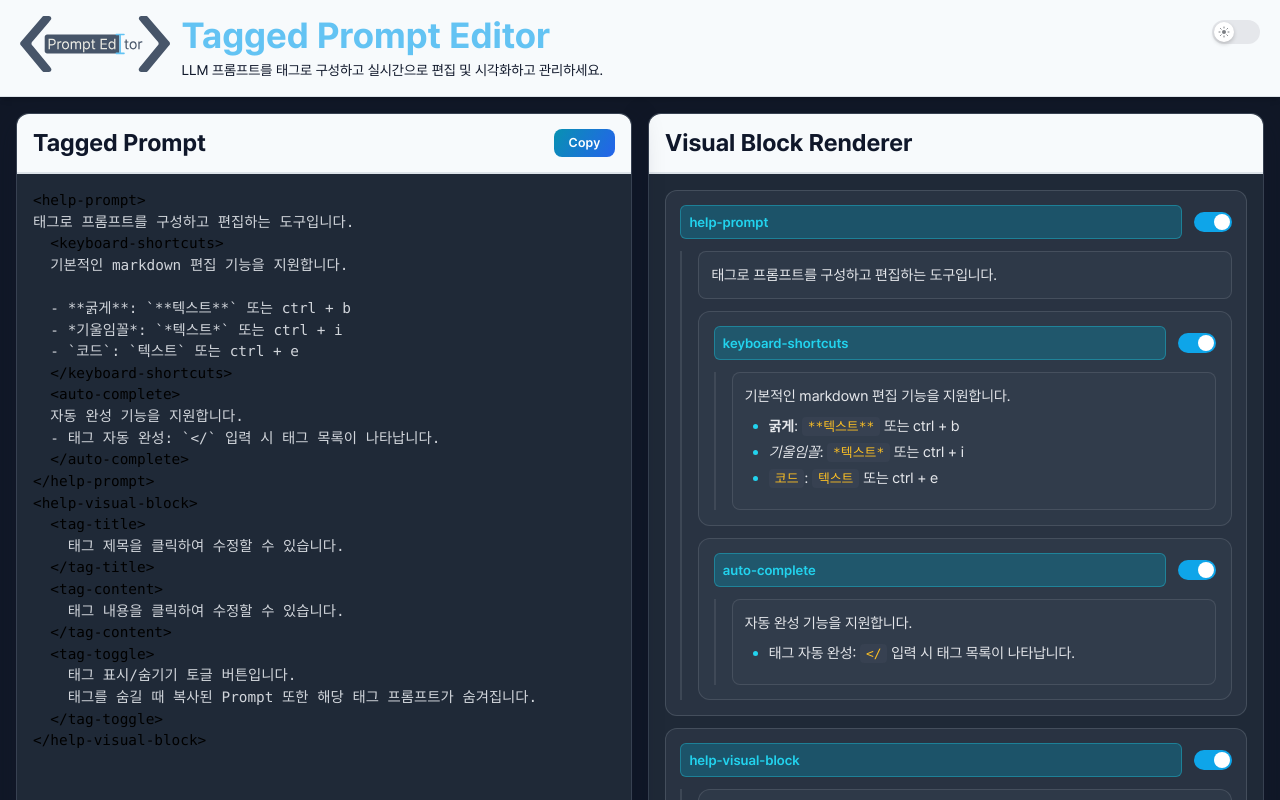
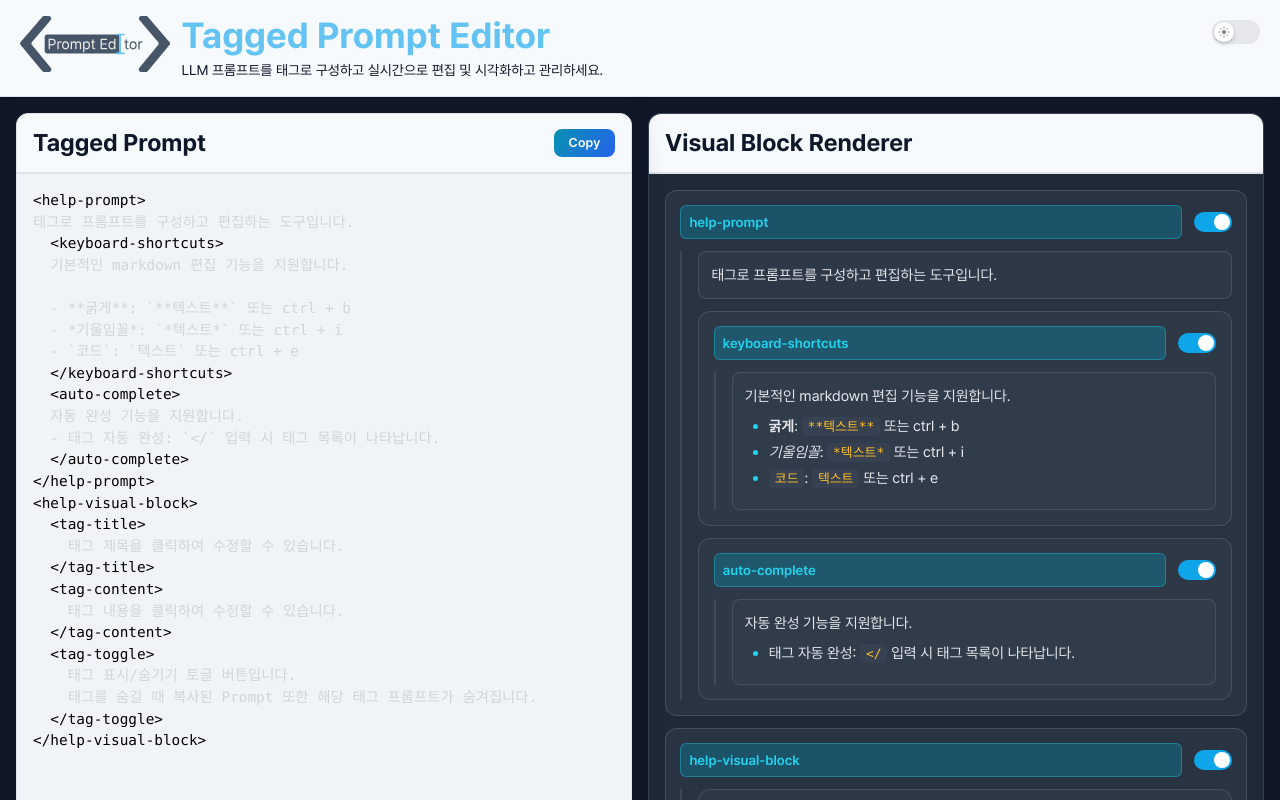
Before and after one commit to Q07K/tagged-prompt-editor, a Vue app: page / in a window 1280 px wide. Shown: the top 800 px of the page. Built offline with nearby package versions, Linux system fonts and the light colour scheme.

Commit message:
Refactor: Update prompt panel styles to use theme colors for improved consistency

```diff
--- a/src/components/prompt-text/PromptTextPanel.vue
+++ b/src/components/prompt-text/PromptTextPanel.vue
@@ -42,6 +42,7 @@ import { usePromptEditorStore } from '@/stores/promptEditorStore'
 import { getCaretMetrics } from '@/composables/useCaretPosition'
 import { storeToRefs } from 'pinia'
 import PanelHeader from '../common/PanelHeader.vue'
+import colors from '@/assets/theme/colors'
 
 const placeholder = '여기에 태그 기반 프롬프트를 입력해주세요.'
 
@@ -893,10 +894,14 @@ function handleRedo() {
   flex-direction: column;
   flex: 1;
   min-height: 0;
-  background-color: #1f2937;
-  border: 1px solid #374151;
+  background-color: v-bind('colors["background-light"]');
+  border: 1px solid v-bind('colors["border-light"]');
   border-radius: 0.75rem;
   box-shadow: 0 10px 30px rgba(15, 23, 42, 0.35);
+}
+.dark .prompt-panel {
+  background-color: v-bind('colors["background-dark"]');
+  border-color: v-bind('colors["border-dark"]');
 }
 
 .prompt-panel__copy {
```
